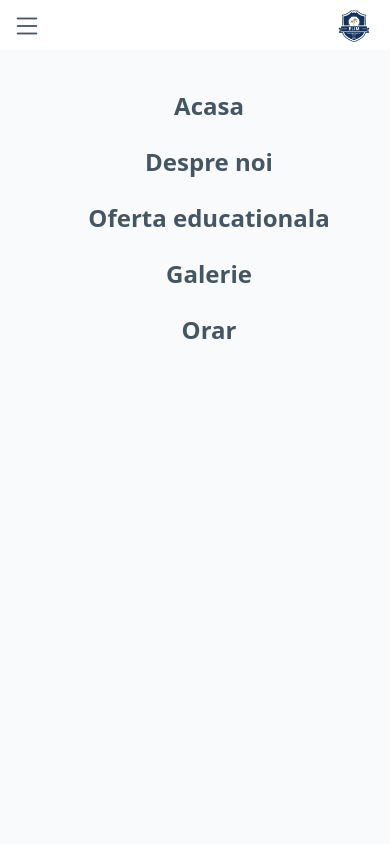
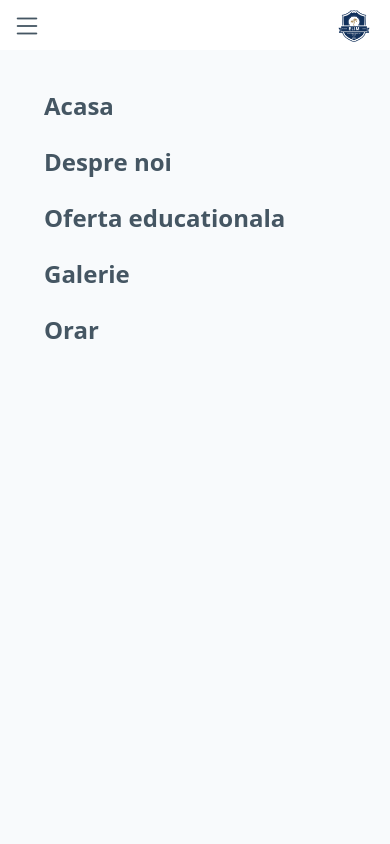
Before and after one commit to DenisWithOneN/gradi-elim, a Vue app: page /#/ in a window 390 px wide. Both pictures are taken after a click on the icon 27 px from the left and 26 px from the top of the page. Shown: the top 844 px of the page. Built offline with nearby package versions, Linux system fonts and the light colour scheme; a web font is replaced by a local one.

Commit message:
Refactor mobile navigation styling in Navbar.vue

```diff
--- a/src/components/general/Navbar.vue
+++ b/src/components/general/Navbar.vue
@@ -46,7 +46,7 @@ const toggleMenu = () => {
 
 
   <!-- mobile nav -->
-  <nav class="">
+  <nav>
     <div class="text-3xl flex justify-between items-center cursor-pointer px-3 py-2  md:hidden lg:mx-0">
       <i class="bi bi-list text-darkblue" @click="toggleMenu"></i>
       <img src="/src/assets/images/ELIM_LOGO.png" alt="logo" class="w-8 h-8 mx-2">
@@ -54,9 +54,9 @@ const toggleMenu = () => {
 
     <div>
       <ul :class="{ 'top-[50px]': isMenuOpen, 'opacity-100': isMenuOpen, 'invisible': !isMenuOpen }"
-        class="bg-white min-h-screen text-center z-[1] absolute w-full left-0 py-4 pl-7 top-[-400px] transition-all ease-in duration-500"
+        class="bg-white min-h-screen z-[1] absolute w-full left-0 py-4 pl-7 top-[-400px] transition-all ease-in duration-500"
         :style="{ opacity: isMenuOpen ? 1 : 0 }">
-        <li class="mx-4 my-6 ">
+        <li class="mx-4 my-6">
           <RouterLink to="/" class="text-2xl text-darkblue font-semibold ">Acasa</RouterLink>
         </li>
         <li class="mx-4 my-6 ">
```
